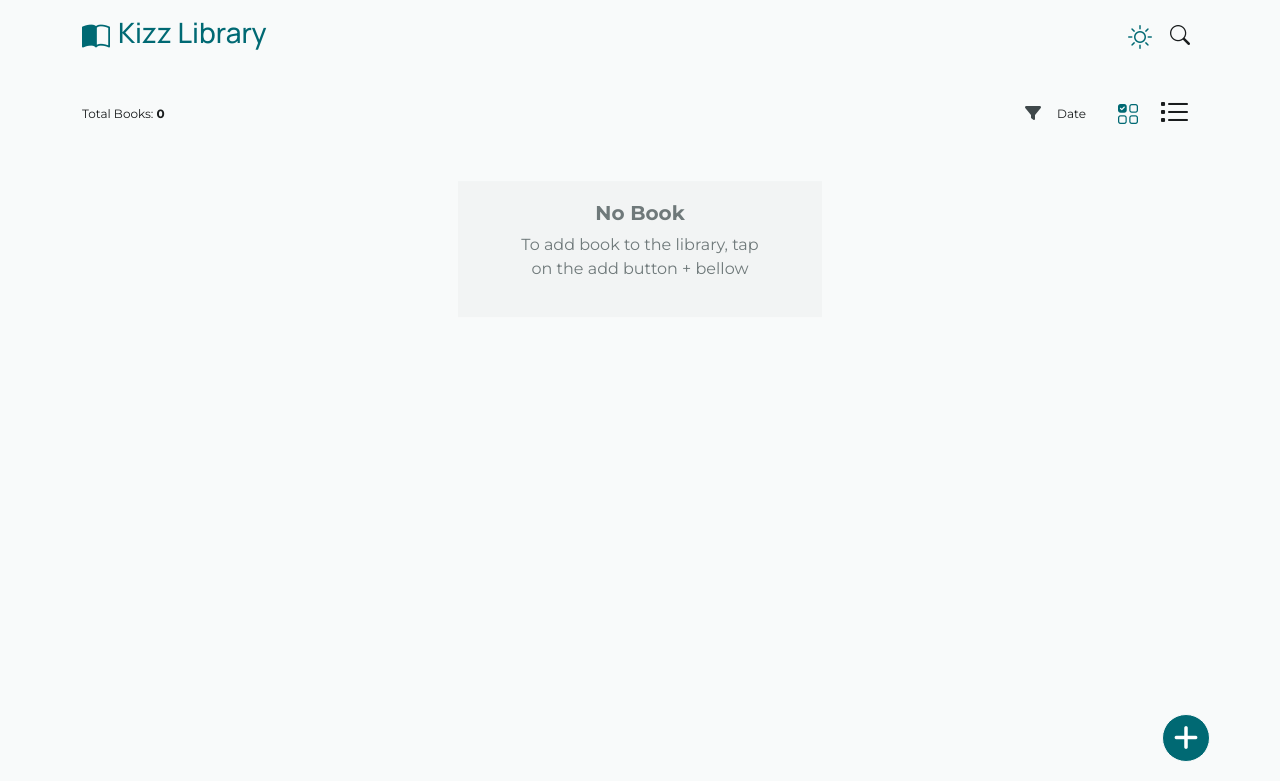
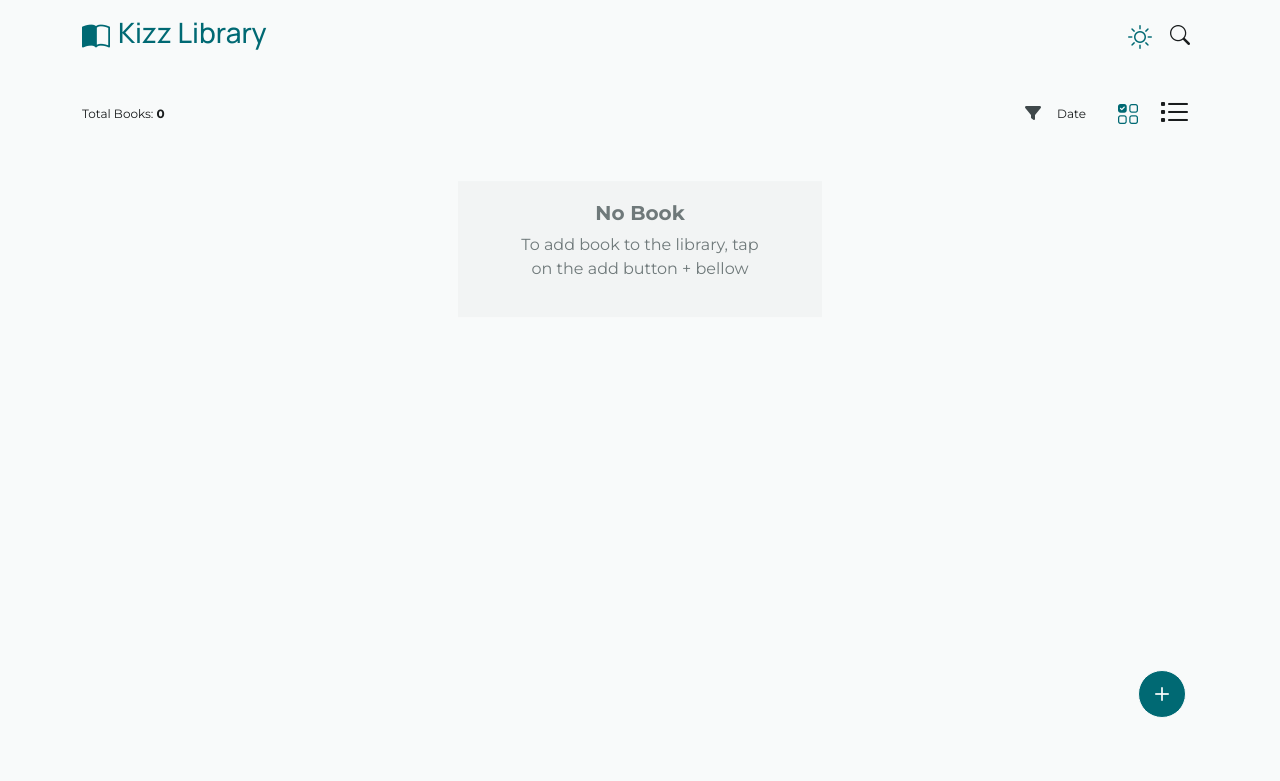
Before and after one commit to kizzylion/Library-books, a website: page index.html in a window 1280 px wide. Shown: the top 781 px of the page. Drawn offline with nearby package versions, Linux system fonts and the light colour scheme.

Commit message:
addBook button fixed

```diff
--- a/index.html
+++ b/index.html
@@ -101,7 +101,7 @@
       <h4>No Book</h4>
       <p>To add book to the library, tap on the add button + bellow</p>
     </div>
-    <button id="addBook"><i class="fa-solid fa-plus"></i></button>
+    <button id="addBook"><i class="bi bi-plus"></i></button>
   </main>
   <footer class="container-fluid">
     <p style="display: inline;">
--- a/style2.css
+++ b/style2.css
@@ -322,8 +322,8 @@ footer a:hover{
     background-color: var(--md-sys-color-primary);
     border-radius: 100%;
     font-size: 28px;
-    bottom: 20px;
-    right: 0;
+    bottom: 64px;
+    right: 24px;
     border: 1px solid var(--md-sys-color-surface);
 }
 
```
